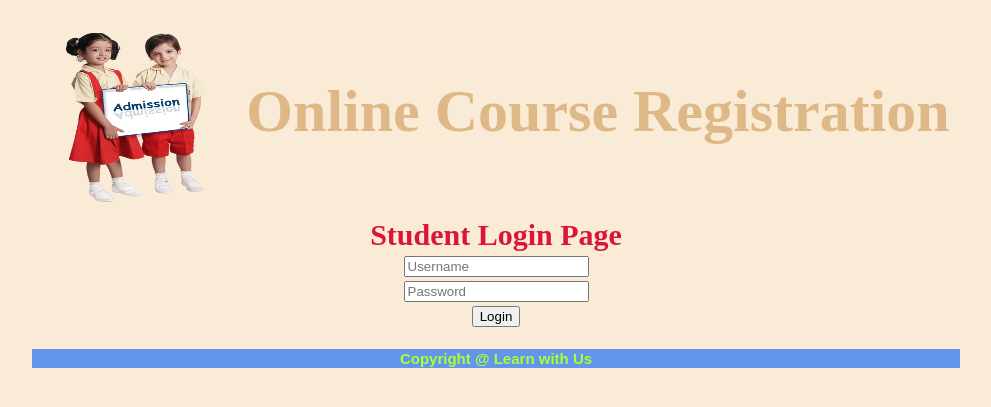
After one commit to anishabhattacharya/OCR, a Django app: page /student_login/ in a window 1280 px wide. The commit adds this page. Shown: the top 407 px of the page, without its empty margins (144-1135 px from the left). Run offline with Django 3.2, Linux system fonts and the light colour scheme; lists and menus that the app fills with data are empty.

Commit message:
2nd commit
In this I have made the student registration and login page

```diff
--- a/OCR/urls.py
+++ b/OCR/urls.py
@@ -25,6 +25,12 @@ urlpatterns = [
     path('admin_welcome/',views.adminWelcome,name="admin_welcome"),
     path('add_classes/',views.add_classes,name="add_classes"),
     path('view_classes/',views.view_classes,name="view_classes"),
-    path('save_courses/',views.save_courses,name="save_course"),
+    path('save_courses/',views.save_courses,name="save_courses"),
     path('main/',views.main,name="main"),
+    path('register_student/',views.register_student,name="register_student"),
+    path('view_register/',views.view_register,name="view_register"),
+    path('save_info/',views.save_info,name="save_info"),
+    path('student_login/',views.studentLogin,name="student_login"),
+    path('student_login_check/',views.studentloginCheck,name="student_login_check"),
+
 ]
--- a/app1/models.py
+++ b/app1/models.py
@@ -15,4 +15,4 @@ class Student(models.Model):
     name=models.CharField(max_length=50,unique=True)
     contactno=models.IntegerField(unique=True)
     email=models.EmailField(unique=True)
-    password=models.CharField(max_length=10,unique=True)
+    password=models.CharField(max_length=10)
--- a/app1/views.py
+++ b/app1/views.py
@@ -1,6 +1,7 @@
 from django.shortcuts import render,redirect
 from django.contrib import messages
 from app1.models import Course,Student
+from django.db import IntegrityError
 
 def ShowIndex(request):
     return render(request,"index.html")
@@ -38,7 +39,43 @@ def save_courses(request):
     fee = request.POST.get("t5")
     duration=request.POST.get("t6")
     Course(name=name, faculty=faculty, date=date, time=time, fee=fee, duration=duration).save()
-    return redirect('view_courses')
+    return redirect('add_classes')
 
 def main(request):
     return render(request,"main.html")
+
+def register_student(request):
+    return render(request,"student_registration.html")
+
+def view_register(request):
+    res = Student.objects.all()
+    return render(request,"view_register.html")
+
+
+def save_info(request):
+    name=request.POST.get("s1")
+    contactno=request.POST.get("s2")
+    email=request.POST.get("s3")
+    password=request.POST.get("s4")
+    print(password)
+    Student(name=name, contactno=contactno, email=email, password=password).save()
+    return redirect('main')
+
+#def view_register(request):
+    #res = Student.objects.all()
+    #return render(request,"view_register.html")
+
+
+
+def studentLogin(request):
+    return render(request,"student_login.html")
+
+
+def studentloginCheck(request):
+    un=request.POST.get('u1')
+    pas=request.POST.get('u2')
+    if un == "Mail" and pas == "Password":
+        return redirect('view_scheduled')
+    else:
+        messages.error(request,"Invalid username and password")
+        return redirect('student_login')
--- /dev/null
+++ b/templates/student_login.html
@@ -0,0 +1,21 @@
+
+{% extends 'common.html' %}
+{% block anisha %}
+    <form action="{% url 'student_login_check' %}" method="post">
+    {% csrf_token %}
+        <style>
+            #admin_title{
+                           font-family: Algerian;
+                           font-size: 30px;
+                           color: crimson;
+        }</style>
+    <table align="center" border="0">
+        <tr>
+            <th id="admin_title">Student Login Page</th>
+        </tr>
+        <tr><th class="admin_field"><input type="text" placeholder="Username" required name="u1"></th></tr>
+        <tr><th class="admin_field"><input type="password" placeholder="Password" required name="u2"></th></tr>
+        <tr><th class="admin_field"><button type="submit">Login</button> </th></tr>
+    </table>
+    </form>
+{% endblock %}
```
Also changed, not shown: templates/main.html (+17 -2 lines), templates/student_registration.html (added, +16 -0 lines), templates/view_register.html (added, +27 -0 lines), app1/migrations/0001_initial.py.
